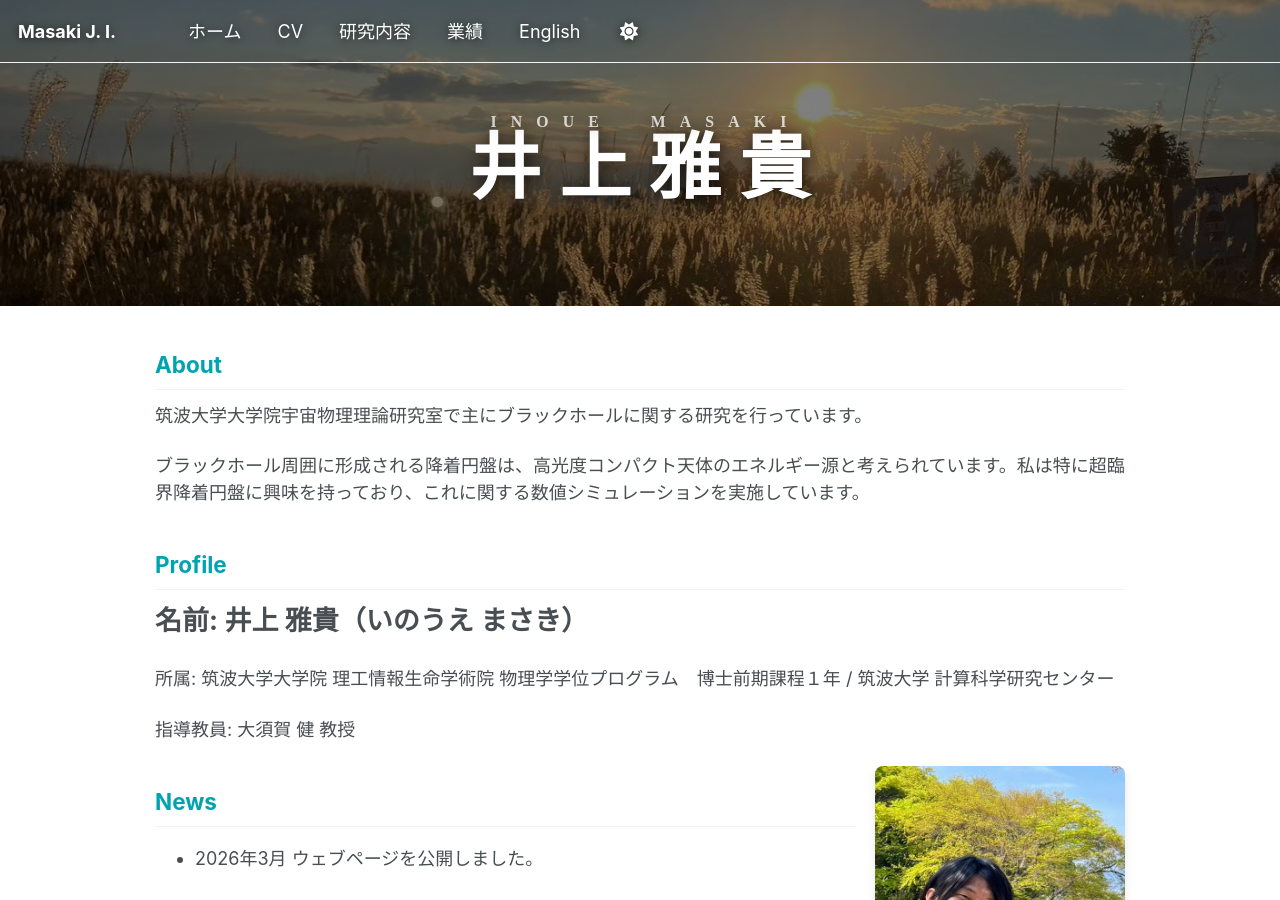
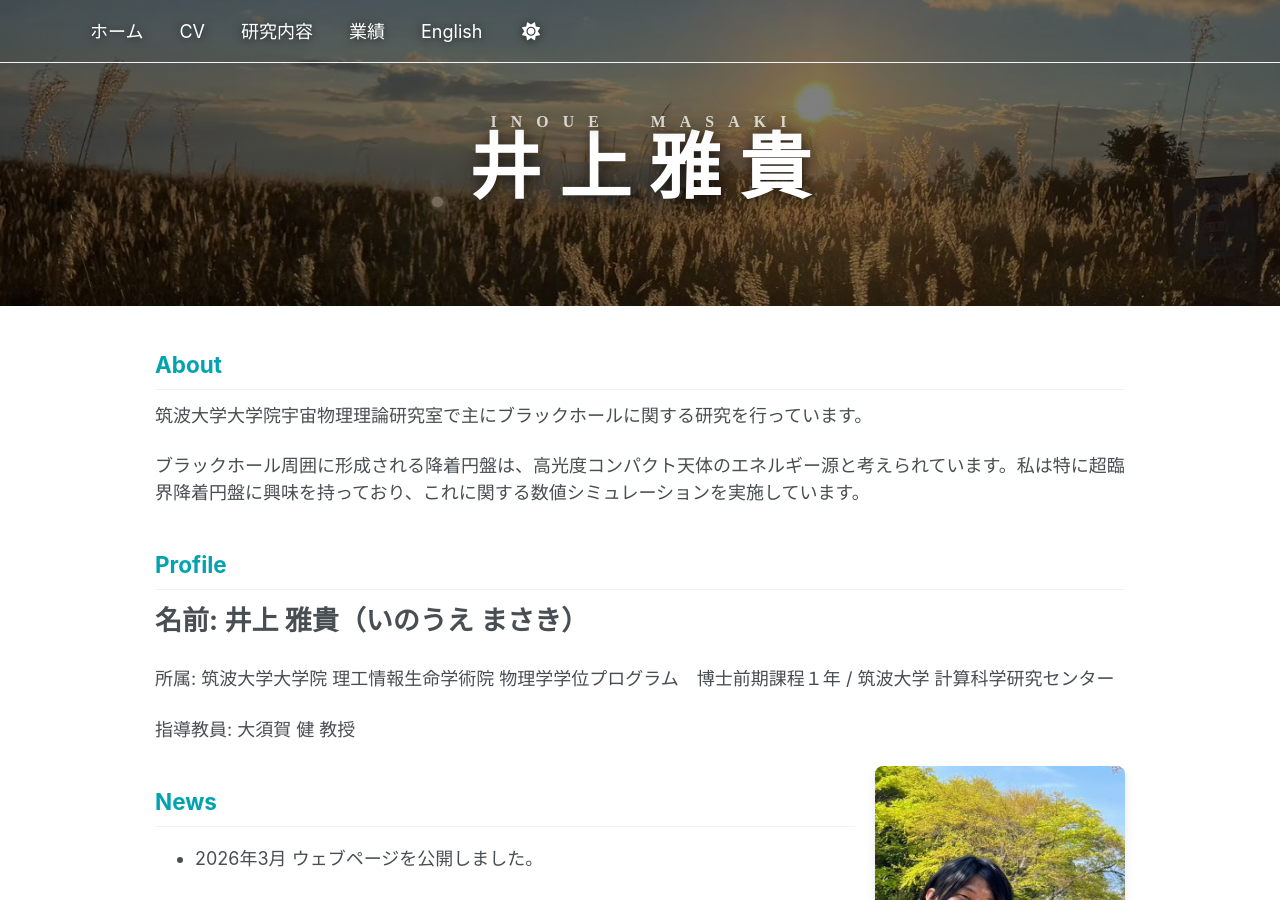
Before and after one commit to Masaki206/Masaki206.github.io, a Jekyll site: the page built from index.md, in a window 1280 px wide and 900 px high. Built offline with Jekyll 4.4.1, drawn with Linux system fonts in a browser that asks for light colours; a script bundle is joined from its source files by our own code; library files that are not in the unit come from our copies.

Commit message:
Update _config.yml

```diff
--- a/_config.yml
+++ b/_config.yml
@@ -9,7 +9,7 @@
 # Basic Site Settings
 locale                   : "en-US"
 site_theme               : "default" # The available themes options are "default", "air", "sunrise", "mint", "dirt" and "contrast"
-title                    : "Masaki J. I."
+title                    : ""
 title_separator          : "-"
 name                     : "Masaki Inoue"
 email                    : "masaki@ccs.tsukuba.ac.jp"
```
